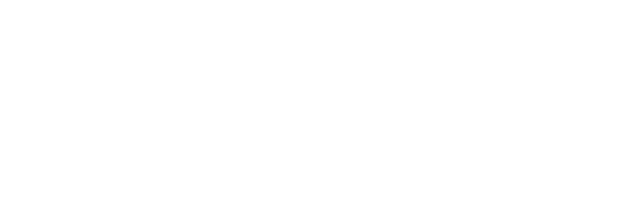
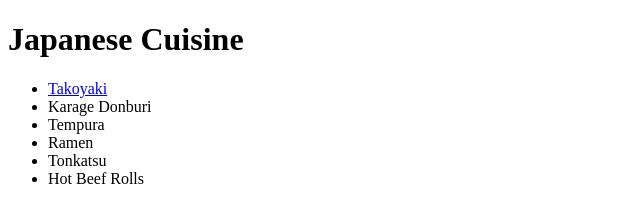
Before and after one commit to CalebCavilla/Recipe_Website, a plain HTML site: page index.html in a window 1280 px wide. Shown: the whole page, without its empty margins (0-640 px from the left). Drawn offline with Linux system fonts and the light colour scheme.

Commit message:
update index title and adds list of 6 foods

```diff
--- a/index.html
+++ b/index.html
@@ -6,6 +6,14 @@
     <title>Document</title>
 </head>
 <body>
-
+    <h1>Japanese Cuisine</h1>
+    <ul>
+        <li><a href="/recipes/takoyaki.html">Takoyaki</a></li>
+        <li><a>Karage Donburi</a></li>
+        <li><a>Tempura</a></li>
+        <li><a>Ramen</a></li>
+        <li><a>Tonkatsu</a></li>
+        <li><a>Hot Beef Rolls</a></li>
+    </ul>
 </body>
 </html>
```
